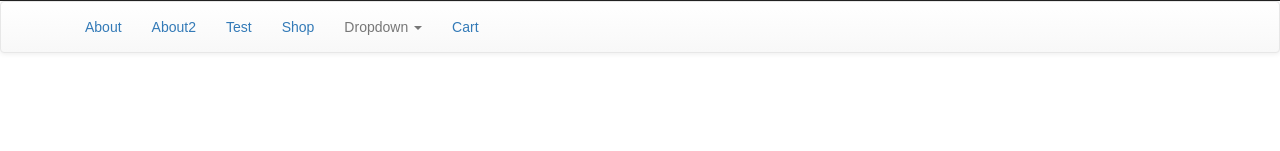
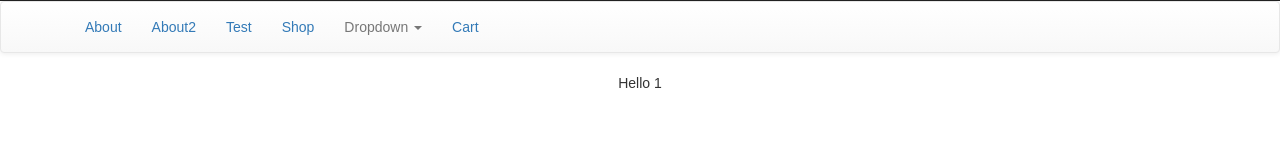
Before and after one commit to pegnovi/Hotel-App, a React (Create React App) app: page /serviceInstance/1 in a window 1280 px wide. Shown: the part 149-300 px from the top of the page. Built offline with nearby package versions, Linux system fonts and the light colour scheme.

Commit message:
Added serviceInstance component.

```diff
--- a/src/App.jsx
+++ b/src/App.jsx
@@ -8,6 +8,7 @@
 
 import CustomNavigationBar from './CustomNavigationBar';
 import ShopContainer from './ShopContainer';
+import ServiceInstance from './ServiceInstance';
 
 const Test = () => {
   return (
@@ -41,6 +42,7 @@
           <Route path="/about2" component={Test}/>
           <Route path="/test/:testText" component={TestParam}/>
           <Route path="/shop/" component={ShopContainer}/>
+          <Route path="/serviceInstance/:serviceId" component={ServiceInstance}/>
 
         </div>
       </Router>
--- /dev/null
+++ b/src/ServiceInstance.jsx
@@ -0,0 +1,9 @@
+import React, { Component } from 'react';
+
+export default class ServiceInstance extends Component {
+	render() {
+		return <div>
+			Hello {this.props.match.params.serviceId}
+		</div>
+	}
+};
--- a/src/ShopContainer.jsx
+++ b/src/ShopContainer.jsx
@@ -1,4 +1,6 @@
 import React, { Component } from 'react';
+
+import { Link } from 'react-router-dom';
 
 import ReactTable from 'react-table';
 
@@ -56,12 +58,11 @@
 				accessor: 'serviceId',
 				render: props => {
 					return <div>
-						<button onClick={() => {
-							console.log('adding to cart');
-							console.log(props);
-						}}>
-							Add to Cart
-						</button>
+						<Link to={`/serviceInstance/${props.value}`}>
+							<button>
+								Add to Cart
+							</button>
+						</Link>
 					</div>
 				}
 			}
```
Also changed, not shown: 1 other file (tests, documents, lock files or other folders).
